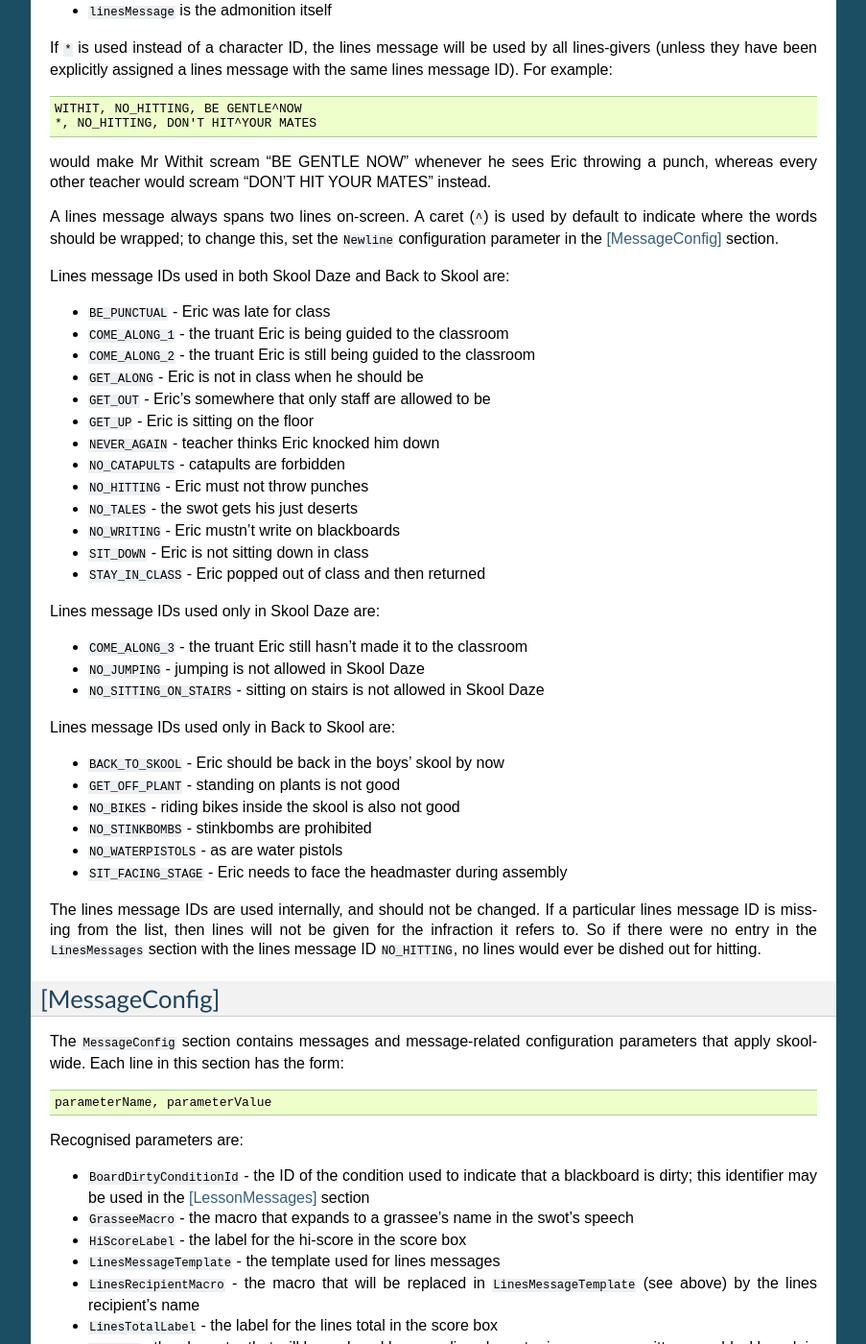
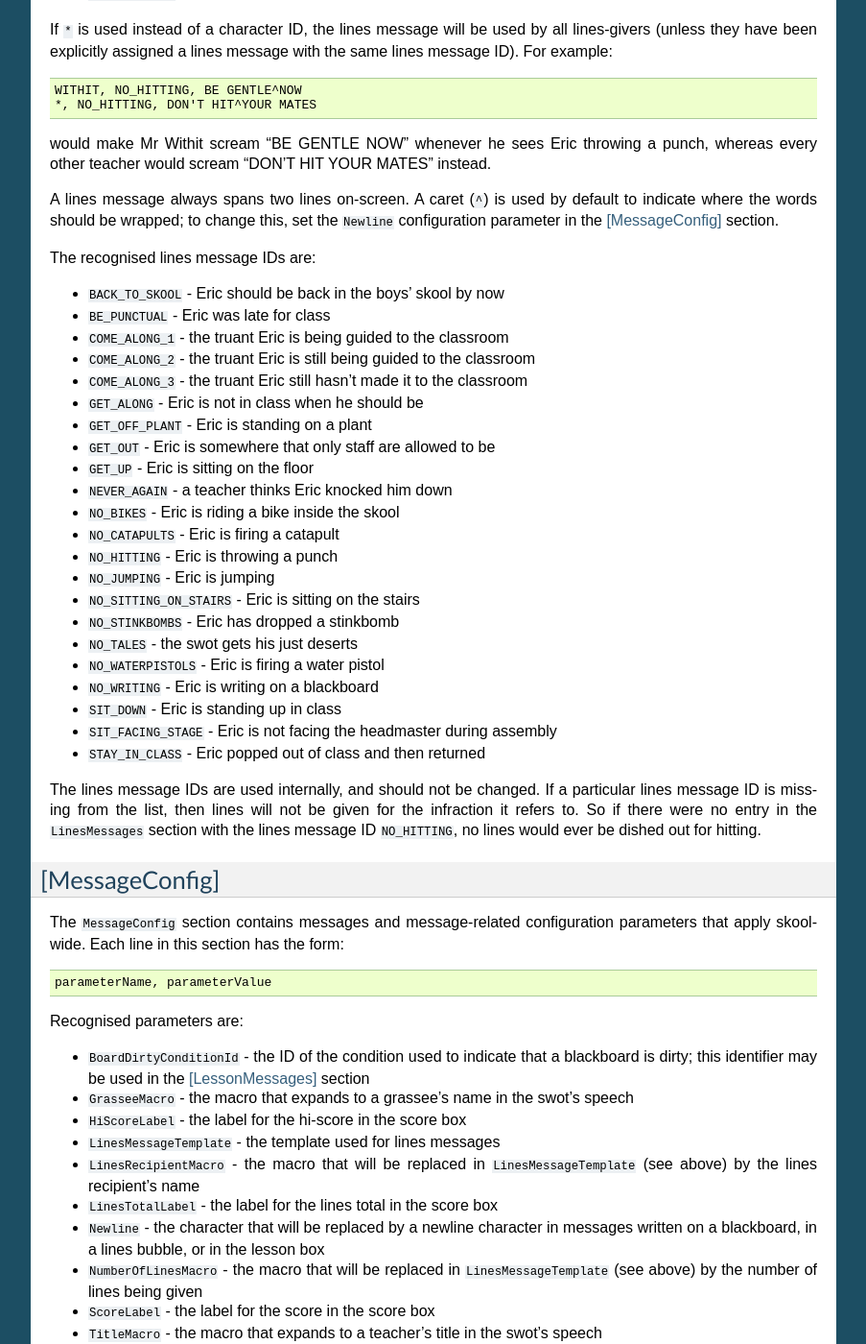
Before and after one commit to skoolkid/pyskool, a Sphinx documentation site: the page built from sphinx/source/inifile.rst, in a window 1280 px wide and 1400 px high, scrolled down 15106 px. Shown: the whole window at 96% size, without its empty margins (198-1101 px from the left). Built offline with Sphinx 7.4.7, drawn with Linux system fonts in a browser that asks for light colours; some of the changed text lies outside the part shown.

Commit message:
Update documentation that refers to game-specific features
Pyskool includes three remixes in addition to Skool Daze and Back to
Skool, so any comment about a feature being specific to one of the
original games only no longer applies.

```diff
--- a/sphinx/source/inifile.rst
+++ b/sphinx/source/inifile.rst
@@ -112,7 +112,7 @@
 [AssemblyMessages]
 ------------------
 The ``AssemblyMessages`` section contains all the information required to build
-a message used by the headmaster during assembly in Back to Skool.
+a message used by the headmaster during assembly.
 
 There are two types of entry in this section. The first type of entry is the
 message template entry::
@@ -132,8 +132,8 @@
 assembly message is created, the message template is chosen at random, and the
 macro replacements are chosen at random.
 
-In the stock Back to Skool ini files in Pyskool, there is only one assembly
-message template, which contains two macros (``$VERB`` and ``$NOUN``).
+In the stock Pyskool ini files, there is only one assembly message template,
+which contains two macros (``$VERB`` and ``$NOUN``).
 
 .. _bike:
 
@@ -371,9 +371,8 @@
 
 [Cups]
 ------
-The ``Cups`` section contains information about cups (of which there are four
-in Back to Skool, and none in Skool Daze). Each line describes a single cup,
-and has the form::
+The ``Cups`` section contains information about cups. Each line describes a
+single cup, and has the form::
 
   cupId, emptyTopLeft, size, coords
 
@@ -725,19 +724,19 @@
 Recognised image IDs and the images they refer to are:
 
 * ``FONT``: the skool font
-* ``INVENTORY``: mouse, frog, water pistol etc. (Back to Skool only)
+* ``INVENTORY``: mouse, frog, water pistol etc.
 * ``LESSON_BOX``: the lesson box background
 * ``LOGO``: the logo
 * ``MESSAGE_BOX``: the message box used to display messages above a character's
   head (lines messages, escape alarm messages, and safe, bike, and storeroom
   combination characters)
-* ``MUTABLES``: doors, windows etc. (Back to Skool) or shields and safe (Skool
-  Daze) - full colour
-* ``MUTABLES_INK``: doors, windows etc. (Back to Skool) or shields and safe
-  (Skool Daze) - ink only
-* ``MUTABLES_PAPER``: doors, windows etc. (Back to Skool) or shields and safe
-  (Skool Daze) - paper only
-* ``SCOREBOX``: , the score/lines/hi-score box background
+* ``MUTABLES``: mutable objects (e.g. doors, windows, cups, shields, safe) -
+  full colour
+* ``MUTABLES_INK``: mutable objects (e.g. doors, windows, cups, shields, safe)
+  - ink colours only
+* ``MUTABLES_PAPER``: mutable objects (e.g. doors, windows, cups, shields,
+  safe) - paper colours only
+* ``SCOREBOX``: the score/lines/hi-score box background
 * ``SKOOL``: the skool - full colour
 * ``SKOOL_INK``: the skool - ink colours only
 * ``SKOOL_PAPER``: the skool - paper colours only
@@ -907,36 +906,30 @@
 default to indicate where the words should be wrapped; to change this, set the
 ``Newline`` configuration parameter in the :ref:`messageConfig` section.
 
-Lines message IDs used in both Skool Daze and Back to Skool are:
-
+The recognised lines message IDs are:
+
+* ``BACK_TO_SKOOL`` - Eric should be back in the boys' skool by now
 * ``BE_PUNCTUAL`` - Eric was late for class
 * ``COME_ALONG_1`` - the truant Eric is being guided to the classroom
 * ``COME_ALONG_2`` - the truant Eric is still being guided to the classroom
+* ``COME_ALONG_3`` - the truant Eric still hasn't made it to the classroom
 * ``GET_ALONG`` - Eric is not in class when he should be
-* ``GET_OUT`` - Eric's somewhere that only staff are allowed to be
+* ``GET_OFF_PLANT`` - Eric is standing on a plant
+* ``GET_OUT`` - Eric is somewhere that only staff are allowed to be
 * ``GET_UP`` - Eric is sitting on the floor
-* ``NEVER_AGAIN`` - teacher thinks Eric knocked him down
-* ``NO_CATAPULTS`` - catapults are forbidden
-* ``NO_HITTING`` - Eric must not throw punches
+* ``NEVER_AGAIN`` - a teacher thinks Eric knocked him down
+* ``NO_BIKES`` - Eric is riding a bike inside the skool
+* ``NO_CATAPULTS`` - Eric is firing a catapult
+* ``NO_HITTING`` - Eric is throwing a punch
+* ``NO_JUMPING`` - Eric is jumping
+* ``NO_SITTING_ON_STAIRS`` - Eric is sitting on the stairs
+* ``NO_STINKBOMBS`` - Eric has dropped a stinkbomb
 * ``NO_TALES`` - the swot gets his just deserts
-* ``NO_WRITING`` - Eric mustn't write on blackboards
-* ``SIT_DOWN`` - Eric is not sitting down in class
+* ``NO_WATERPISTOLS`` - Eric is firing a water pistol
+* ``NO_WRITING`` - Eric is writing on a blackboard
+* ``SIT_DOWN`` - Eric is standing up in class
+* ``SIT_FACING_STAGE`` - Eric is not facing the headmaster during assembly
 * ``STAY_IN_CLASS`` - Eric popped out of class and then returned
-
-Lines message IDs used only in Skool Daze are:
-
-* ``COME_ALONG_3`` - the truant Eric still hasn't made it to the classroom
-* ``NO_JUMPING`` - jumping is not allowed in Skool Daze
-* ``NO_SITTING_ON_STAIRS`` - sitting on stairs is not allowed in Skool Daze
-
-Lines message IDs used only in Back to Skool are:
-
-* ``BACK_TO_SKOOL`` - Eric should be back in the boys' skool by now
-* ``GET_OFF_PLANT`` - standing on plants is not good
-* ``NO_BIKES`` - riding bikes inside the skool is also not good
-* ``NO_STINKBOMBS`` - stinkbombs are prohibited
-* ``NO_WATERPISTOLS`` - as are water pistols
-* ``SIT_FACING_STAGE`` - Eric needs to face the headmaster during assembly
 
 The lines message IDs are used internally, and should not be changed. If a
 particular lines message ID is missing from the list, then lines will not be
@@ -1032,9 +1025,8 @@
 
 [Plants]
 --------
-The ``Plants`` section contains information about plants (of which there are
-four in Back to Skool, and none in Skool Daze). Each line describes a single
-plant, and has the form::
+The ``Plants`` section contains information about plants. Each line describes a
+single plant, and has the form::
 
   plantId, spriteGroupId, x, y, commandListId
 
@@ -1338,9 +1330,8 @@
 
 [Shields]
 ---------
-The ``Shields`` section contains information about shields (of which there are
-15 in Skool Daze, and none in Back to Skool). Each line describes a single
-shield, and has the form::
+The ``Shields`` section contains information about shields. Each line describes
+a single shield, and has the form::
 
   score, topLeft, size, coords
 
@@ -1452,14 +1443,13 @@
 
 [SpecialPlaytimes]
 ------------------
-The ``SpecialPlaytimes`` section is used only by Skool Daze, and contains a
-list of lesson IDs that refer to playtimes which will be considered "special".
-A special playtime does not appear in the timetable proper (though you could
-insert it), but with a given probability (defined by the
-``SpecialPlaytimeProbability`` parameter in the :ref:`timetableConfig` section)
-a special playtime chosen at random is substituted for an actual playtime
-from the main timetable. In Skool Daze the ``SpecialPlaytimes`` section looks
-like this::
+The ``SpecialPlaytimes`` section contains a list of lesson IDs that refer to
+playtimes which will be considered "special". A special playtime does not
+appear in the timetable proper (though you could insert it), but with a given
+probability (defined by the ``SpecialPlaytimeProbability`` parameter in the
+:ref:`timetableConfig` section) a special playtime chosen at random is
+substituted for an actual playtime from the main timetable. In Skool Daze the
+``SpecialPlaytimes`` section looks like this::
 
   Playtime-Mumps
   Playtime-SwotGrass
@@ -1555,9 +1545,9 @@
 * ``force``, if present, indicates that the staircase must be climbed or
   descended by Eric if he moves to a location between the bottom and the top
 
-In the stock Pyskool, ``force`` is used only for the staircase in Back to Skool
-that leads down to the assembly hall stage; it's the only staircase that you
-must go up or down if you approach it.
+In the stock Pyskool, ``force`` is used for the staircase in Back to Skool that
+leads down to the assembly hall stage; it's the only staircase in the game that
+you must go up or down if you approach it.
 
 An example of a line from the ``Staircases`` section is::
 
```
Also changed, not shown: sphinx/source/commands.rst (+5 -8 lines), sphinx/source/images.rst (+3 -4 lines).
